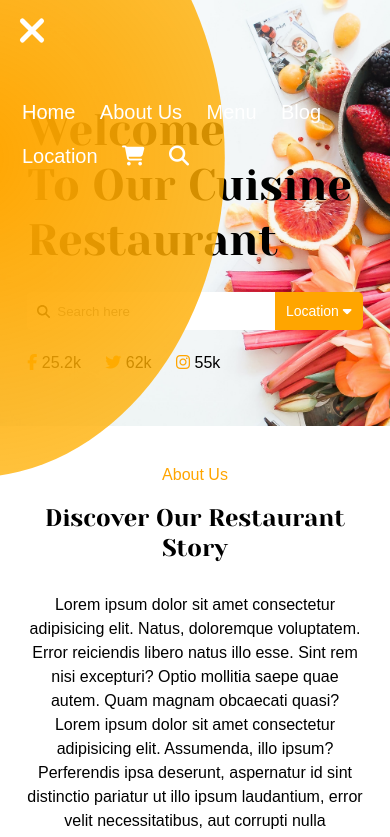
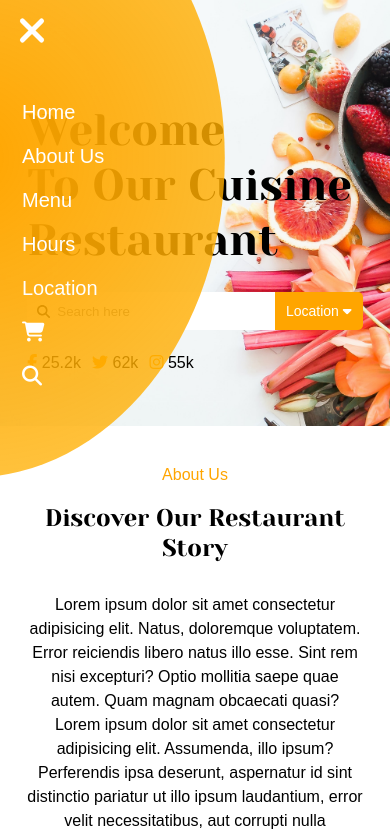
Before and after one commit to Neuroleptique/Restaurant-website, a plain HTML site: page index.html in a window 390 px wide. Both pictures are taken after a click on the element 32 px from the left and 44 px from the top of the page. Shown: the top 837 px of the page. Drawn offline with Linux system fonts and the light colour scheme.

Commit message:
fixed mobile view hamburger menu list layout

```diff
--- a/css/style.css
+++ b/css/style.css
@@ -28,13 +28,16 @@
 	   -moz-box-sizing: border-box;
 	        box-sizing: border-box;
 }
-
+* {
+  scroll-behavior: smooth;
+}
 body {
   font-family: Arial, Helvetica, sans-serif;
   color: black;
   font-weight: 400;
   background: white;
 }
+
 
 /*
   ============================================
@@ -88,8 +91,9 @@ nav {
   margin-bottom: 1em;
 }
 
-li {
-  margin-right: 20px;
+.landing li,
+.copyright li {
+  margin-right: 2%;
   display: inline-block;
 }
 li:last-child {
@@ -680,7 +684,9 @@ footer.container {
       text-align: right;
     }
     .nav ul {
+      /* position: fixed; */
       padding: 0 5%;
+      /* right: 0; */
     }
     .nav li {
       display: inline-block;
--- a/index.html
+++ b/index.html
@@ -25,9 +25,9 @@
 					<nav class="nav" id="nav">
 						<ul>
 							<li><a href="#">Home</a></li>
-							<li><a href="#">About Us</a></li>
-							<li><a href="#">Menu</a></li>
-							<li><a href="#">Blog</a></li>
+							<li><a href="#about">About Us</a></li>
+							<li><a href="#menu-item">Menu</a></li>
+							<li><a href="#hour">Hours</a></li>
 							<li><a href="#">Location</a></li>
 							<li><a href="#"><i class="fa-solid fa-cart-shopping"></i></a></li>
 							<li><a href="#"><i class="fa-solid fa-magnifying-glass"></i></a></li>
@@ -59,7 +59,7 @@
 
 		</main>
 
-	<section class="about-us container">
+	<section class="about-us container" id="about">
 		<section>
 			<h3>About Us</h3>
 			<h2>Discover Our Restaurant Story</h2>
@@ -69,7 +69,7 @@
 		</section>
 	</section>
 
-	<section class="food-menu container">
+	<section class="food-menu container" id="menu-item">
 		<h3>Order Online New</h3>
 		<h2>Our Speciality Cuisine</h2>
 		<input type="radio" id="breakfast-toggle" name="menu" checked hidden>
@@ -214,7 +214,7 @@
 			</div>
 		</section>
 	</section>
-	<section class="hours container">
+	<section class="hours container" id="hour">
 		<h3>Book Table</h3>
 		<h2>Opening Hours</h2>
 		<div><i class="fa-solid fa-phone"></i></div>
```
